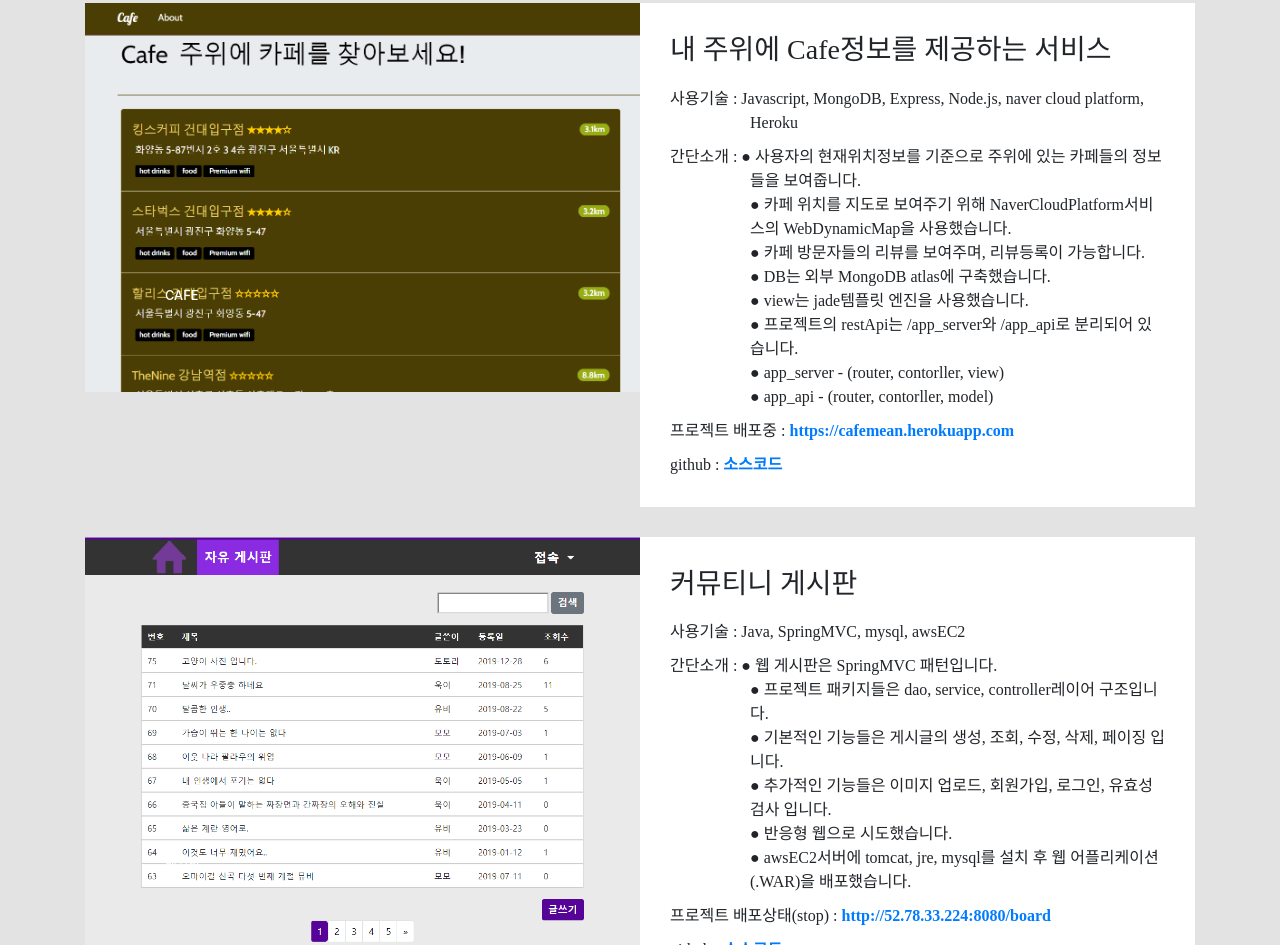
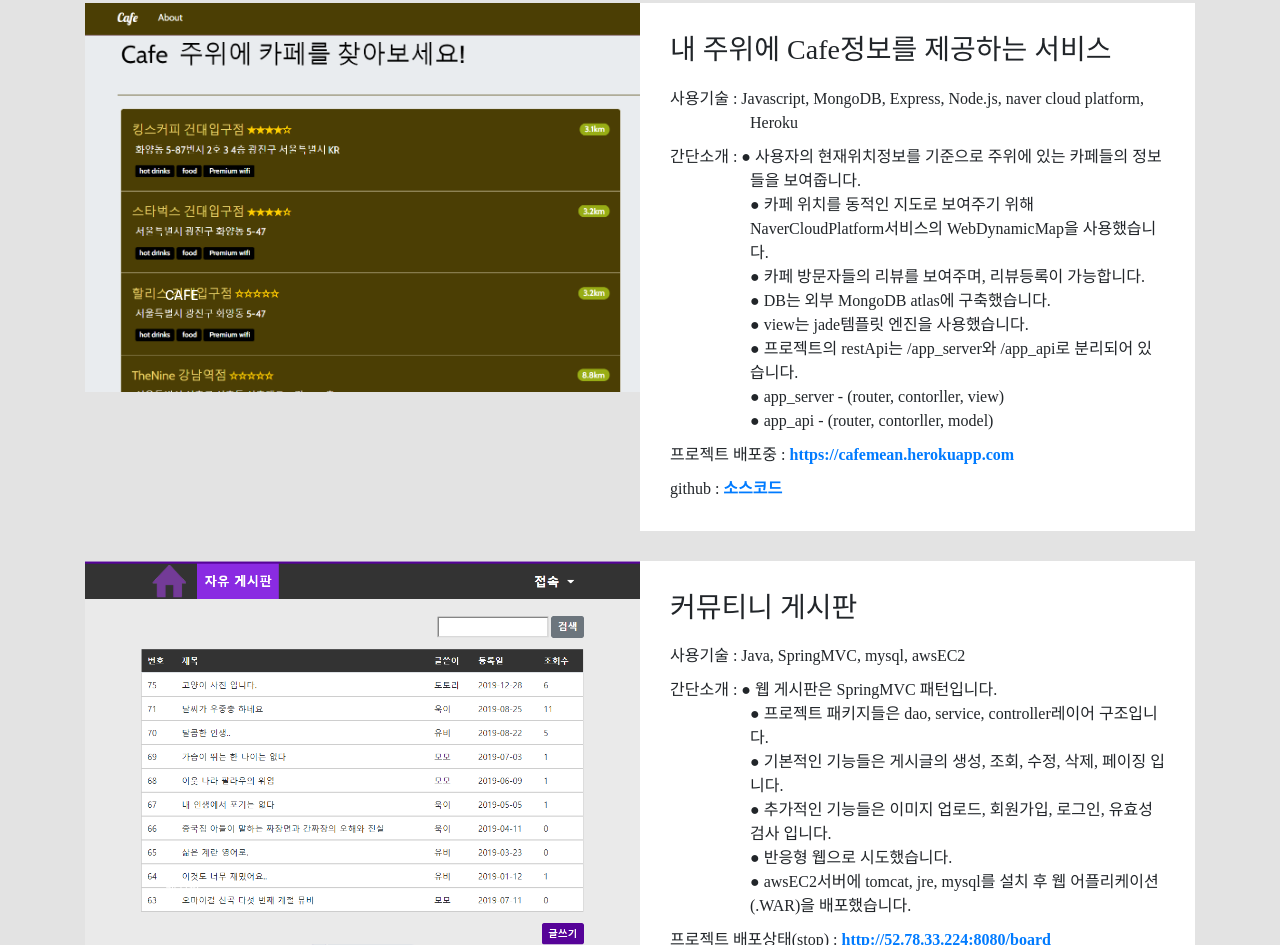
Before and after one commit to wook101/mypage, a website with bundled scripts: page index.html in a window 1280 px wide. Shown: the part 2262-3207 px from the top of the page. Built offline with nearby package versions, Linux system fonts and the light colour scheme.

Commit message:
page update2

```diff
--- a/index.html
+++ b/index.html
@@ -169,7 +169,7 @@
                     <p>사용기술 : Javascript, MongoDB, Express, Node.js, naver cloud platform, Heroku</p>
                     <p>
                         간단소개 : ● 사용자의 현재위치정보를 기준으로 주위에 있는 카페들의 정보들을 보여줍니다.<br>
-                        ● 카페 위치를 지도로 보여주기 위해 NaverCloudPlatform서비스의 WebDynamicMap을 사용했습니다.<br>
+                        ● 카페 위치를 동적인 지도로 보여주기 위해 NaverCloudPlatform서비스의 WebDynamicMap을 사용했습니다.<br>
                         ● 카페 방문자들의 리뷰를 보여주며, 리뷰등록이 가능합니다. <br>
                         ● DB는 외부 MongoDB atlas에 구축했습니다.<br>
                         ● view는 jade템플릿 엔진을 사용했습니다.<br>
```
